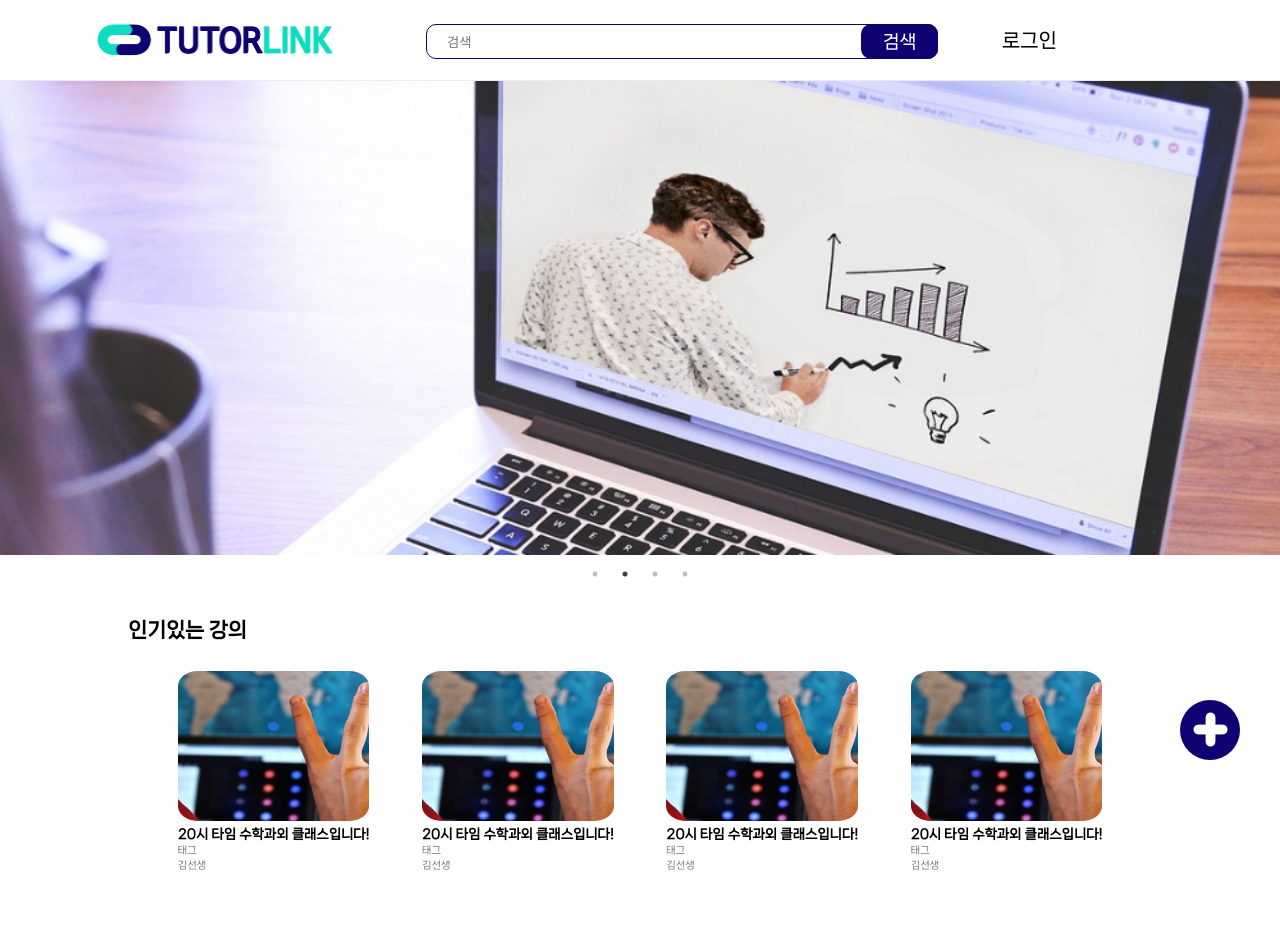
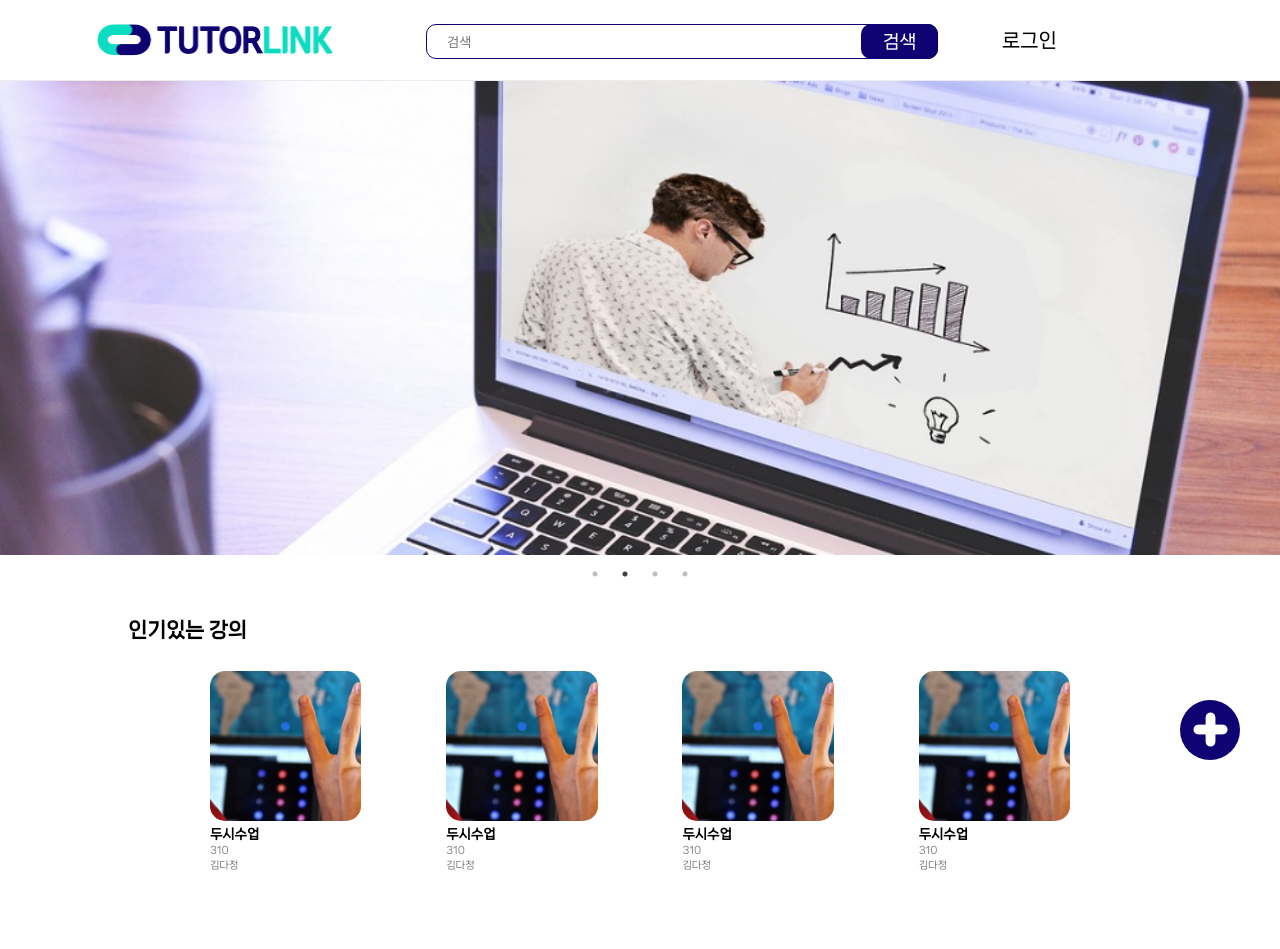
Before and after one commit to TeamTutorLink/TutorLink-front, a React (Create React App) app: page / in a window 1280 px wide. Shown: the top 949 px of the page. Built offline with nearby package versions, Linux system fonts and the light colour scheme.

Commit message:
Axios setting but error

```diff
--- a/package.json
+++ b/package.json
@@ -46,7 +46,7 @@
 	},
 	"devDependencies": {
 		"@typescript-eslint/eslint-plugin": "^5.59.9",
-		"axios": "^1.3.4",
+		"axios": "^1.4.0",
 		"eslint": "^8.42.0",
 		"eslint-config-airbnb": "^19.0.4",
 		"eslint-config-prettier": "^8.5.0",
--- /dev/null
+++ b/src/API/API.ts
@@ -0,0 +1,11 @@
+import { AxiosResponse } from 'axios';
+import { defaultInstance, AuthTokenInstance } from './customAPI';
+
+const API = {
+  getLessons: async (): Promise<AxiosResponse> => {
+    const response = await defaultInstance.get(`lessons`);
+    return response;
+  },
+};
+
+export default API;
--- /dev/null
+++ b/src/API/customAPI.ts
@@ -0,0 +1,70 @@
+// eslint-disable-next-line @typescript-eslint/no-unused-vars
+import axios from 'axios';
+const APIbaseURL = 'http://15.164.165.34:8080/';
+
+// interceptors로 axios error 처리
+const axiosApi = ({ options }: any) => {
+  const instance = axios.create({
+    baseURL: APIbaseURL,
+    ...options,
+  });
+
+  instance.interceptors.response.use(
+    (response) => {
+      return response;
+    },
+    (error) => {
+      return Promise.reject(error);
+    },
+  );
+
+  instance.interceptors.request.use(
+    (request) => {
+      return request;
+    },
+    (error) => {
+      return Promise.reject(error);
+    },
+  );
+
+  instance.defaults.timeout = 5000; // 5초
+  return instance;
+};
+
+// accessToken & refreshToken
+const axiosAuthTokenApi = ({ options }: any) => {
+  const instance = axios.create({
+    baseURL: APIbaseURL,
+    ...options,
+    headers: {
+      Accept: 'application/json',
+    },
+  });
+  instance.interceptors.response.use(
+    (response) => {
+      return response;
+    },
+    (error) => {
+      return Promise.reject(error);
+    },
+  );
+  instance.interceptors.request.use(
+    (config) => {
+      const accessToken = localStorage.getItem('accessToken');
+      const refreshToken = localStorage.getItem('refreshToken');
+      if (accessToken) {
+        config.headers.Authorization = `Bearer ${accessToken}`;
+        config.headers.RefreshToken = `Bearer ${refreshToken}`;
+      }
+      return config;
+    },
+    (error) => {
+      return Promise.reject(error);
+    },
+  );
+  instance.defaults.timeout = 2500; // 2.5초
+  return instance;
+};
+
+export const defaultInstance = axiosApi(APIbaseURL);
+export const AuthTokenInstance = axiosAuthTokenApi(APIbaseURL);
--- a/src/components/ClassList.tsx
+++ b/src/components/ClassEach.tsx
@@ -2,20 +2,30 @@ import React from 'react';
 import styled from 'styled-components';
 import TestImage from '../assets/TestImage';
 
-const ClassList = () => {
+interface ClassEachProps {
+  lessonId: number;
+  title: string;
+  userName: string;
+  likeCount: number;
+}
+
+const ClassEach = (props: ClassEachProps) => {
+  const { lessonId, title, userName, likeCount } = props;
   return (
     <StyledContainer>
       <TestImage />
-      <StyledClassName>20시 타임 수학과외 클래스입니다!</StyledClassName>
-      <StyledTag>태그</StyledTag>
-      <StyledTeacherName>김선생</StyledTeacherName>
+      <StyledClassName>{title}</StyledClassName>
+      <StyledTag>
+        {lessonId}
+        {likeCount}
+      </StyledTag>
+      <StyledTeacherName>{userName}</StyledTeacherName>
     </StyledContainer>
   );
 };
 
 const StyledContainer = styled.div`
   margin: 0 3px;
-
   @media screen and (max-width: 1080px) {
   }
   @media screen and (max-width: 500px) {
@@ -46,4 +56,4 @@ const StyledTeacherName = styled.div`
   margin: 3px 0 0;
   color: gray;
 `;
-export default ClassList;
+export default ClassEach;
--- a/src/components/ClassListsMain.tsx
+++ b/src/components/ClassListsMain.tsx
@@ -1,15 +1,36 @@
 import React from 'react';
 import styled from 'styled-components';
-import ClassList from './ClassList';
+import ClassEach from './ClassEach';
+import API from '../API/API';
 
 const ClassListsMain = () => {
   return (
     <StyledContainer>
       <StyledClassLists>
-        <ClassList />
-        <ClassList />
-        <ClassList />
-        <ClassList />
+        <ClassEach
+          lessonId={3}
+          title="두시수업"
+          userName="김다정"
+          likeCount={10}
+        />
+        <ClassEach
+          lessonId={3}
+          title="두시수업"
+          userName="김다정"
+          likeCount={10}
+        />
+        <ClassEach
+          lessonId={3}
+          title="두시수업"
+          userName="김다정"
+          likeCount={10}
+        />
+        <ClassEach
+          lessonId={3}
+          title="두시수업"
+          userName="김다정"
+          likeCount={10}
+        />
       </StyledClassLists>{' '}
     </StyledContainer>
   );
--- a/src/components/ClassListsSearch.tsx
+++ b/src/components/ClassListsSearch.tsx
@@ -1,18 +1,54 @@
-import React from 'react';
+import React, { useState, useEffect } from 'react';
 import styled from 'styled-components';
-import ClassList from './ClassList';
+import ClassEach from './ClassEach';
+import API from '../API/API';
+
+export type ClassInfo = {
+  lessonId: number;
+  title: string;
+  userName: string;
+  likeCount: number;
+};
 
 const ClassListsSearch = () => {
+  const [classInfo, setClassInfo] = useState<ClassInfo[] | null>(null);
+  // const [lessonId, setLessonId] = useState();
+  // const [title, setTitle] = useState();
+  // const [userName, setUserName] = useState();
+  // const [likeCount, setLikeCount] = useState();
+  useEffect(() => {
+    const asynData = async () => {
+      const response = await API.getLessons();
+      console.log(response.data);
+      setClassInfo(response.data);
+      // setLessonId(response.data.lessonId);
+      // setTitle(response.data.title);
+      // setUserName(response.data.userName);
+      // setLikeCount(response.data.likeCount);
+    };
+    asynData().catch(console.error);
+  }, []);
+
   return (
     <StyledContainer>
       <StyledTitleDiv>검색 결과</StyledTitleDiv>
       <StyledSubDiv>00개의 강의를 찾았어요!</StyledSubDiv>
       <hr />
       <StyledClassLists>
-        <ClassList />
-        <ClassList />
-        <ClassList />
-        <ClassList />
+        <div>
+          {classInfo
+            ? classInfo.map((classInfo) => {
+                return (
+                  <ClassEach
+                    lessonId={classInfo.lessonId}
+                    title={classInfo.title}
+                    userName={classInfo.userName}
+                    likeCount={classInfo.likeCount}
+                  />
+                );
+              })
+            : null}
+        </div>
       </StyledClassLists>
     </StyledContainer>
   );
@@ -36,3 +72,28 @@ const StyledSubDiv = styled.div`
   color: gray;
 `;
 export default ClassListsSearch;
+
+// <ClassEach
+//   lessonId={3}
+//   title="두시수업"
+//   userName="김다정"
+//   likeCount={10}
+// />
+// <ClassEach
+//   lessonId={3}
+//   title="두시수업"
+//   userName="김다정"
+//   likeCount={10}
+// />
+// <ClassEach
+//   lessonId={3}
+//   title="두시수업"
+//   userName="김다정"
+//   likeCount={10}
+// />
+// <ClassEach
+//   lessonId={3}
+//   title="두시수업"
+//   userName="김다정"
+//   likeCount={10}
+// />
--- a/src/components/SocialLoginButtons.tsx
+++ b/src/components/SocialLoginButtons.tsx
@@ -28,6 +28,14 @@ const SocialLoginButtons = () => {
       description: 'For offroad lovers. Super fast, Super Comfortable.',
     },
   ];
+
+  // Social Login(Kakao)
+  const REST_API_KEY = process.env.REST_API_KEY; // client_id
+  const REDIRECT_URI = process.env.REDIRECT_URI; // 프론트 접근 가능한 경로로
+  const KAKAO_AUTH_URL = `https://kauth.kakao.com/oauth/authorize?client_id=${REST_API_KEY}&redirect_uri=${REDIRECT_URI}&response_type=code`;
+  const loginHandler = () => {
+    window.location.href = KAKAO_AUTH_URL;
+  };
   return (
     <div
       style={{
@@ -39,7 +47,12 @@ const SocialLoginButtons = () => {
     >
       {ButtonImgs.map((item) => (
         <div key={item.id}>
-          <StyledImg src={item.src} alt={item.alt} className="img" />
+          <StyledImg
+            src={item.src}
+            alt={item.alt}
+            className="img"
+            onClick={loginHandler}
+          />
           {/* <h2 className="title">{item.title}</h2>
           <p className="description">{item.description}</p> */}
         </div>
```
Also changed, not shown: 2 other files (tests, documents, lock files or other folders).
